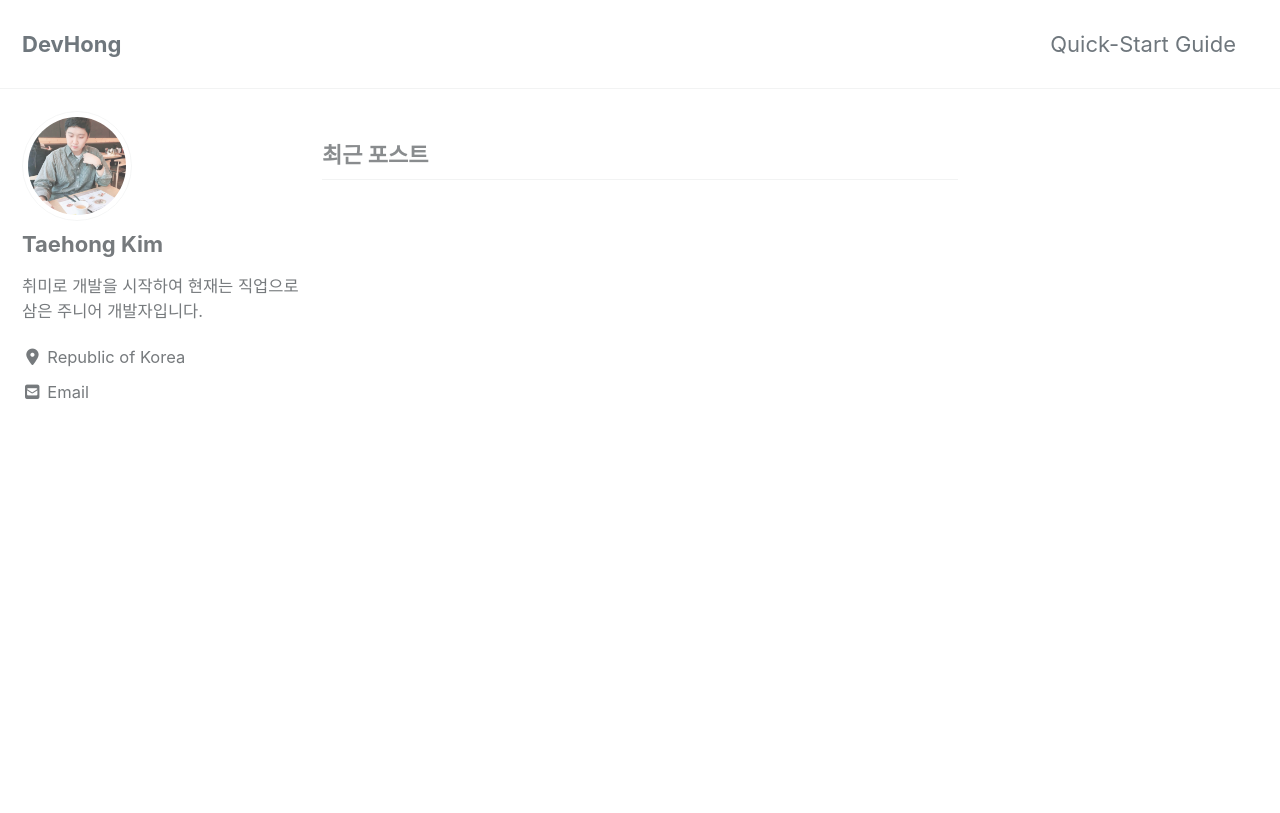
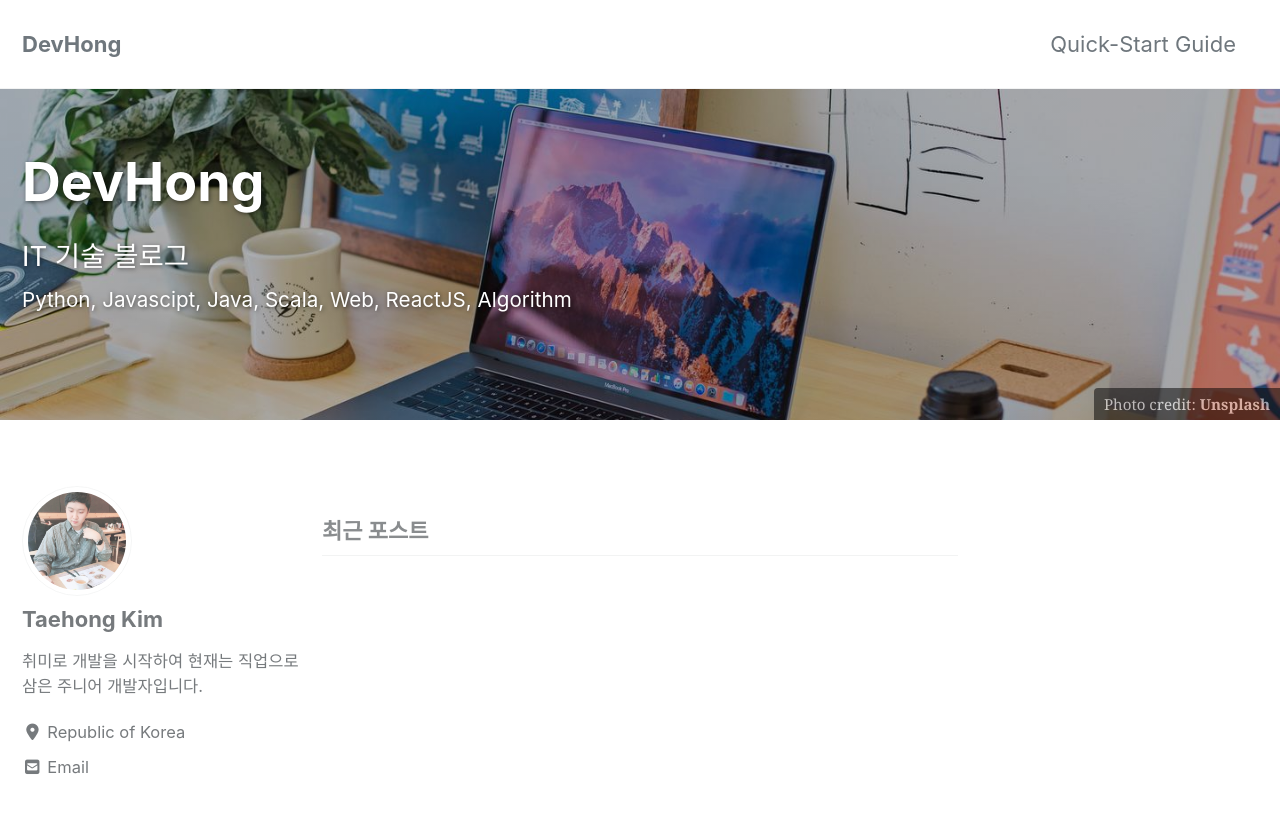
Before and after one commit to taehong9301/dev-hong.github.io, a Jekyll site: the page built from index.html, in a window 1280 px wide and 900 px high. Shown: the top 813 px of the window. Built offline with Jekyll 4.4.1, drawn with Linux system fonts in a browser that asks for light colours; cached includes are drawn as plain includes; nearby versions of some CDN libraries; the list of posts is cut into pages by our own code.

Commit message:
배너 이미지 추가

```diff
--- a/_config.yml
+++ b/_config.yml
@@ -282,3 +282,23 @@ defaults:
       comments: # true
       share: true
       related: true
+      header:
+        overlay_color: "#5e616c"
+        overlay_filter: 0.5
+        overlay_image: https://source.unsplash.com/random/1280x/?business
+        caption: "Photo credit: [**Unsplash**](https://unsplash.com)"
+  # _pages
+  - scope:
+      path: ""
+      type: pages
+    values:
+      layout: single
+      author_profile: true
+      header:
+        overlay_color: "#5e616c"
+        overlay_filter: 0.3
+        overlay_image: /assets/images/banner.jpg
+        caption: "Photo credit: [**Unsplash**](https://unsplash.com)"
+      excerpt: >
+        IT 기술 블로그<br />
+        <small>Python, Javascipt, Java, Scala, Web, ReactJS, Algorithm</small>
```
Also changed, not shown: assets/images/banner.jpg (added).
